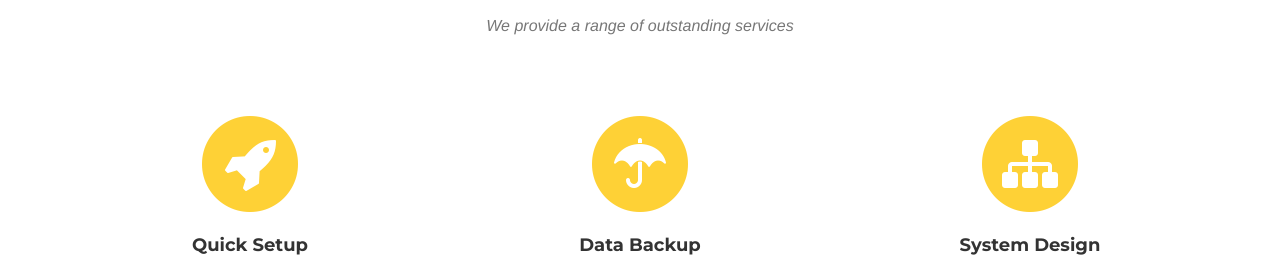
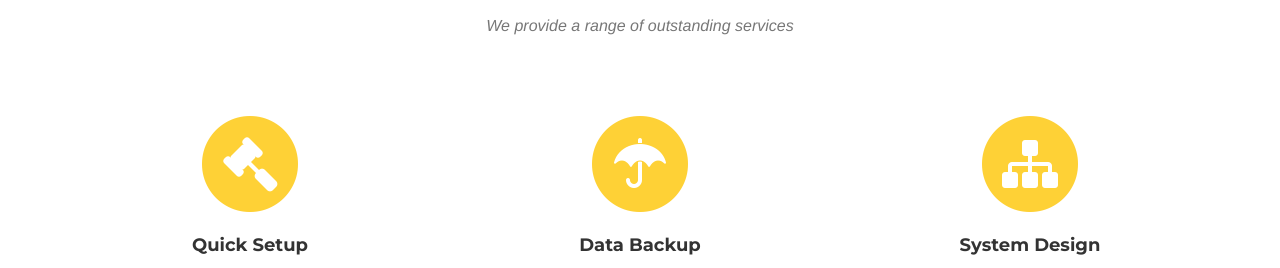
Before and after one commit to paulohcorreia/Code4startup, a plain HTML site: page index.html in a window 1280 px wide. Shown: the part 955-1223 px from the top of the page. Drawn offline with nearby package versions, Linux system fonts and the light colour scheme; a web font is replaced by a local one.

Commit message:
Substitute rocket to legal icon

```diff
--- a/index.html
+++ b/index.html
@@ -101,7 +101,7 @@
                     <div class="col-md-4">
                         <span class="fa-stack fa-4x">
                             <i class="fa fa-circle fa-stack-2x text-primary"></i>
-                            <i class="fa fa-rocket fa-stack-1x fa-inverse"></i>
+                            <i class="fa fa-legal fa-stack-1x fa-inverse"></i>
                         </span>
                         <h4 class="service-heading">Quick Setup</h4>
                         <p class="text-muted">Lorem ipsum dolor sit amet, consectetur adipisicing elit. Minima maxime quam architecto quo inventore harum ex magni, dicta impedit.</p>
```
